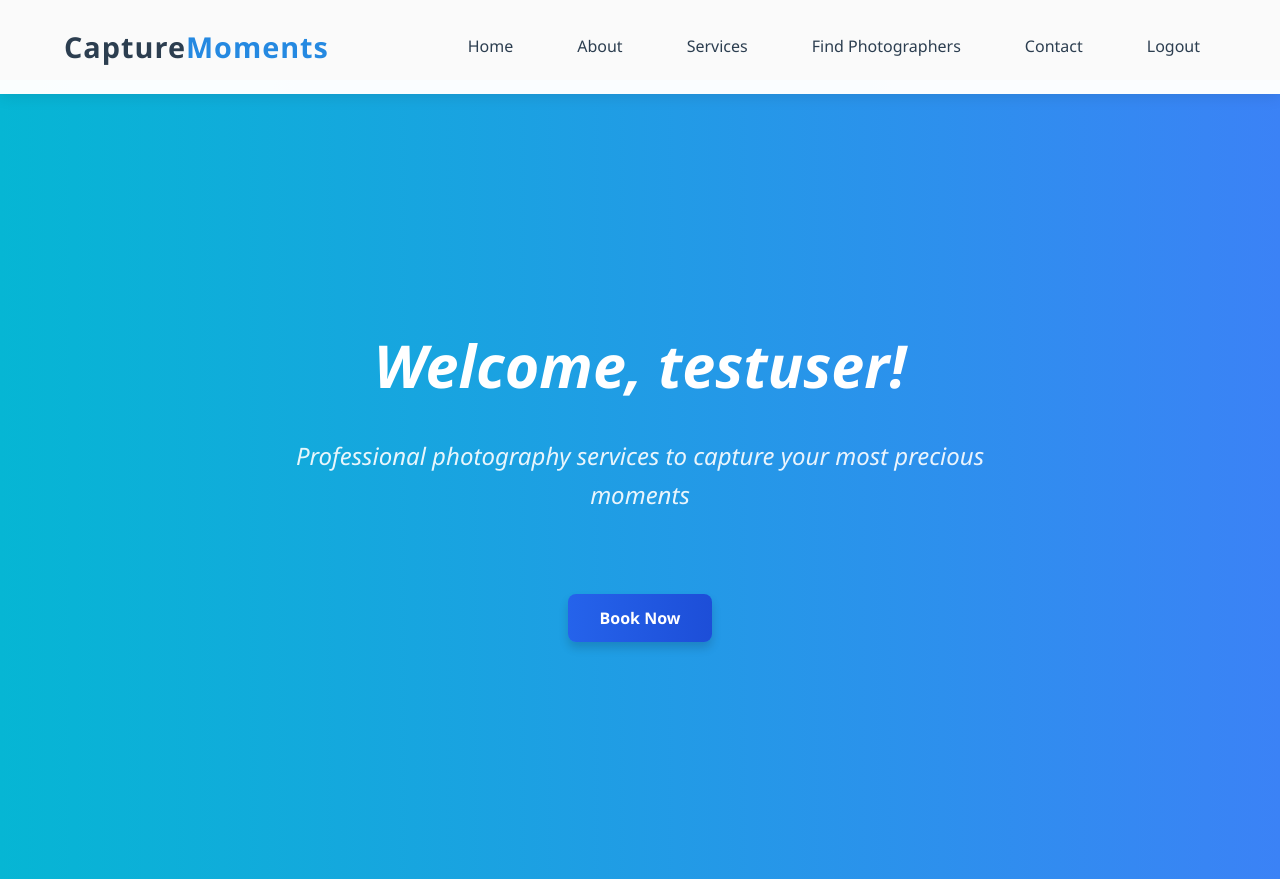
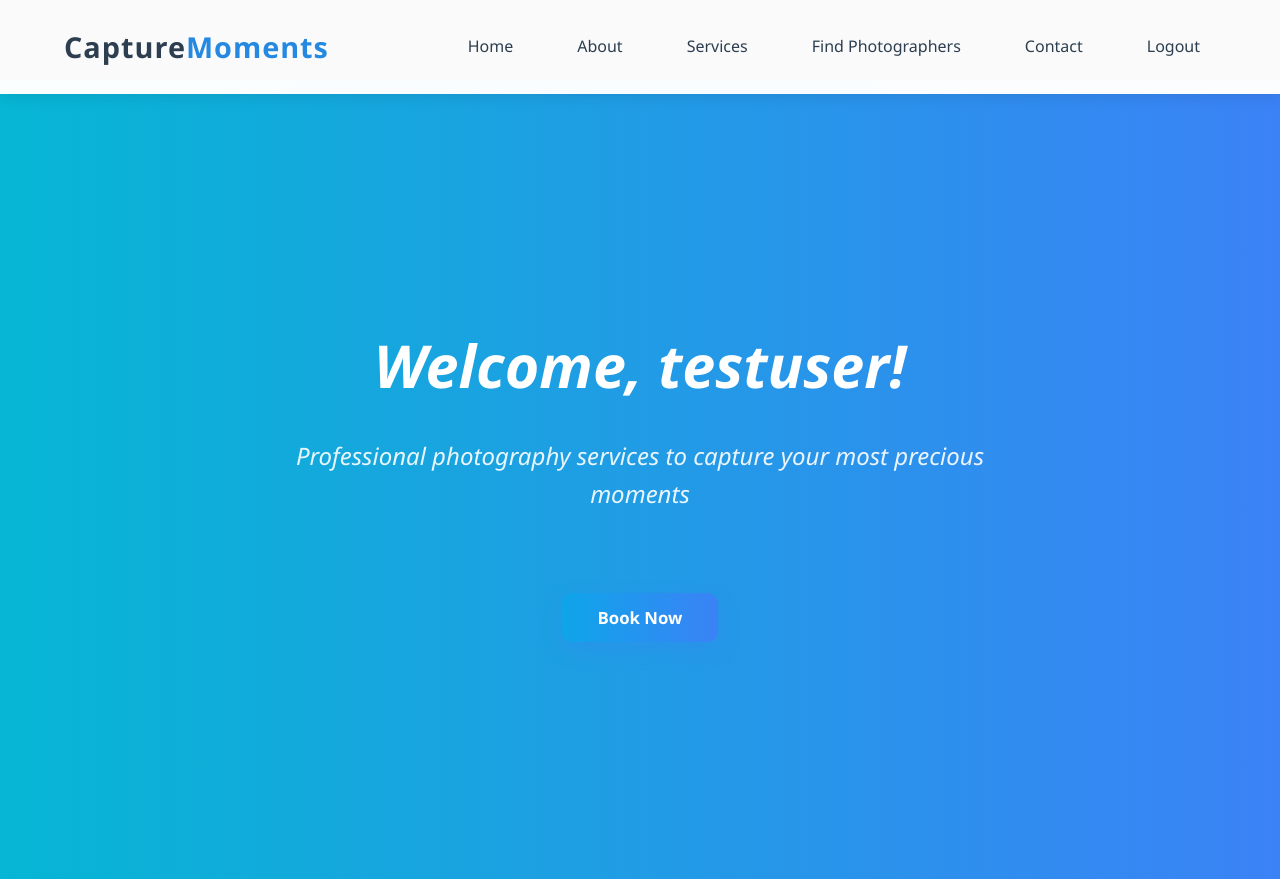
Before and after one commit to Harikagolusu/CaptureMoments-AWS, a Flask app: page /home in a window 1280 px wide. Shown: the top 879 px of the page. Run offline with Flask 3, Linux system fonts and the light colour scheme; the visitor is signed in with stand-in values (Sample User, id 1).

Commit message:
Update home.html

```diff
--- a/templates/home.html
+++ b/templates/home.html
@@ -122,31 +122,31 @@
             background: #0da1c2;
             box-shadow: 0 8px 25px rgba(3, 48, 132, 0.5);
         }
-
 .book-now-btn {
-  background: linear-gradient(to right, #2563eb, #1d4ed8); /* Blue gradient */
+  background: linear-gradient(90deg, #0ea5e9, #3b82f6); /* Cyan to blue */
   color: #ffffff;
-  padding: 0.8rem 2rem;
-  font-size: 1rem;
+  padding: 0.8rem 2.2rem;
+  font-size: 1.05rem;
   font-weight: 600;
   border: none;
-  border-radius: 8px;
+  border-radius: 10px;
   cursor: pointer;
-  box-shadow: 0 6px 10px rgba(0, 0, 0, 0.15);
+  box-shadow: 0 8px 20px rgba(59, 130, 246, 0.3);
   transition: all 0.3s ease;
   margin-top: 2rem;
 }
 
 .book-now-btn:hover {
-  background: linear-gradient(to right, #1d4ed8, #2563eb); /* Reverse on hover */
+  background: linear-gradient(90deg, #3b82f6, #0ea5e9); /* Flip gradient on hover */
   transform: translateY(-2px);
-  box-shadow: 0 8px 18px rgba(0, 0, 0, 0.2);
+  box-shadow: 0 10px 25px rgba(59, 130, 246, 0.35);
 }
 
 .book-now-btn:active {
   transform: scale(0.97);
-  box-shadow: 0 4px 8px rgba(0, 0, 0, 0.12);
+  box-shadow: 0 4px 10px rgba(0, 0, 0, 0.2);
 }
+
 
         @keyframes fadeIn {
             from { opacity: 0; transform: translateY(20px); }
```
